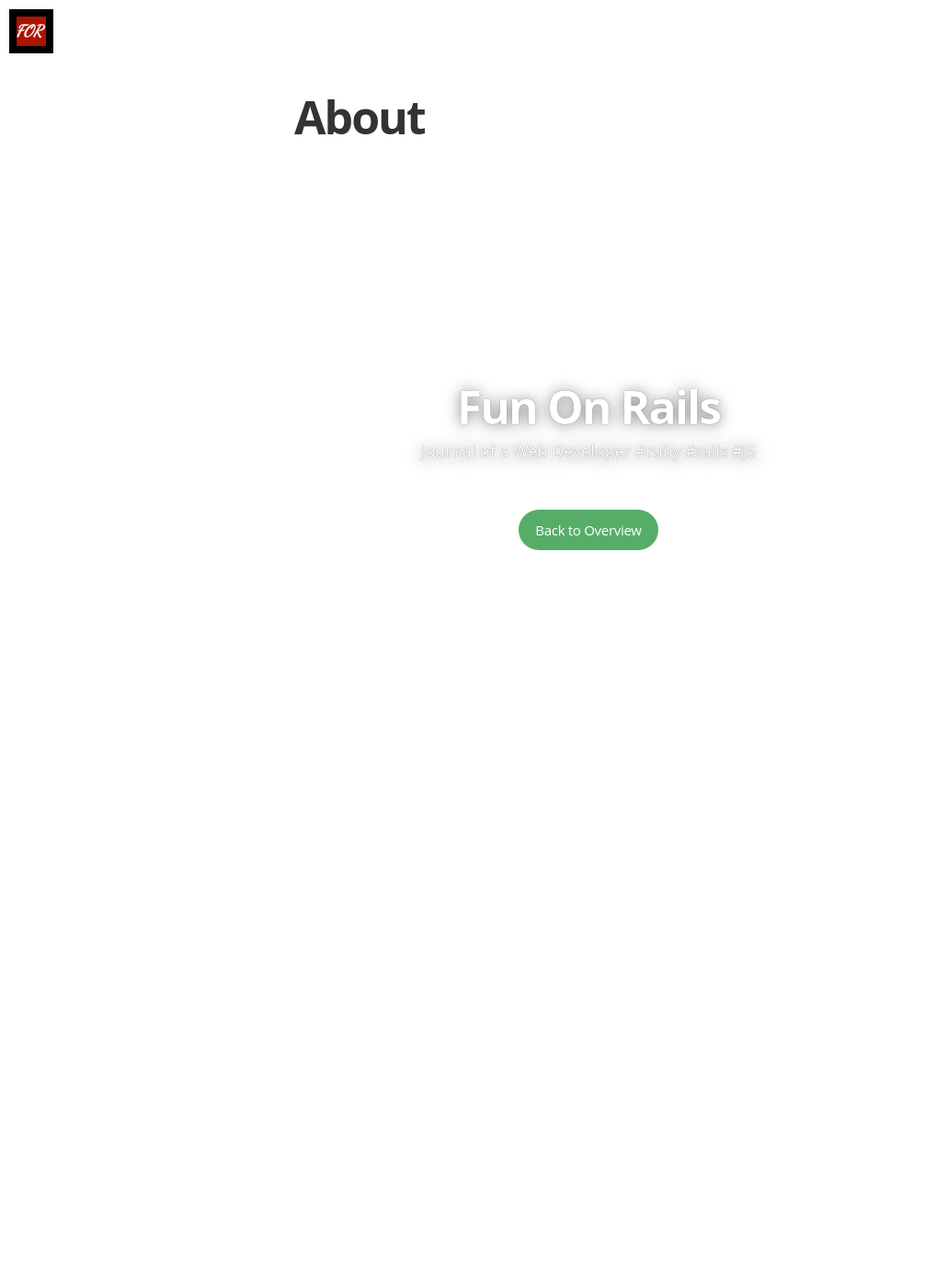
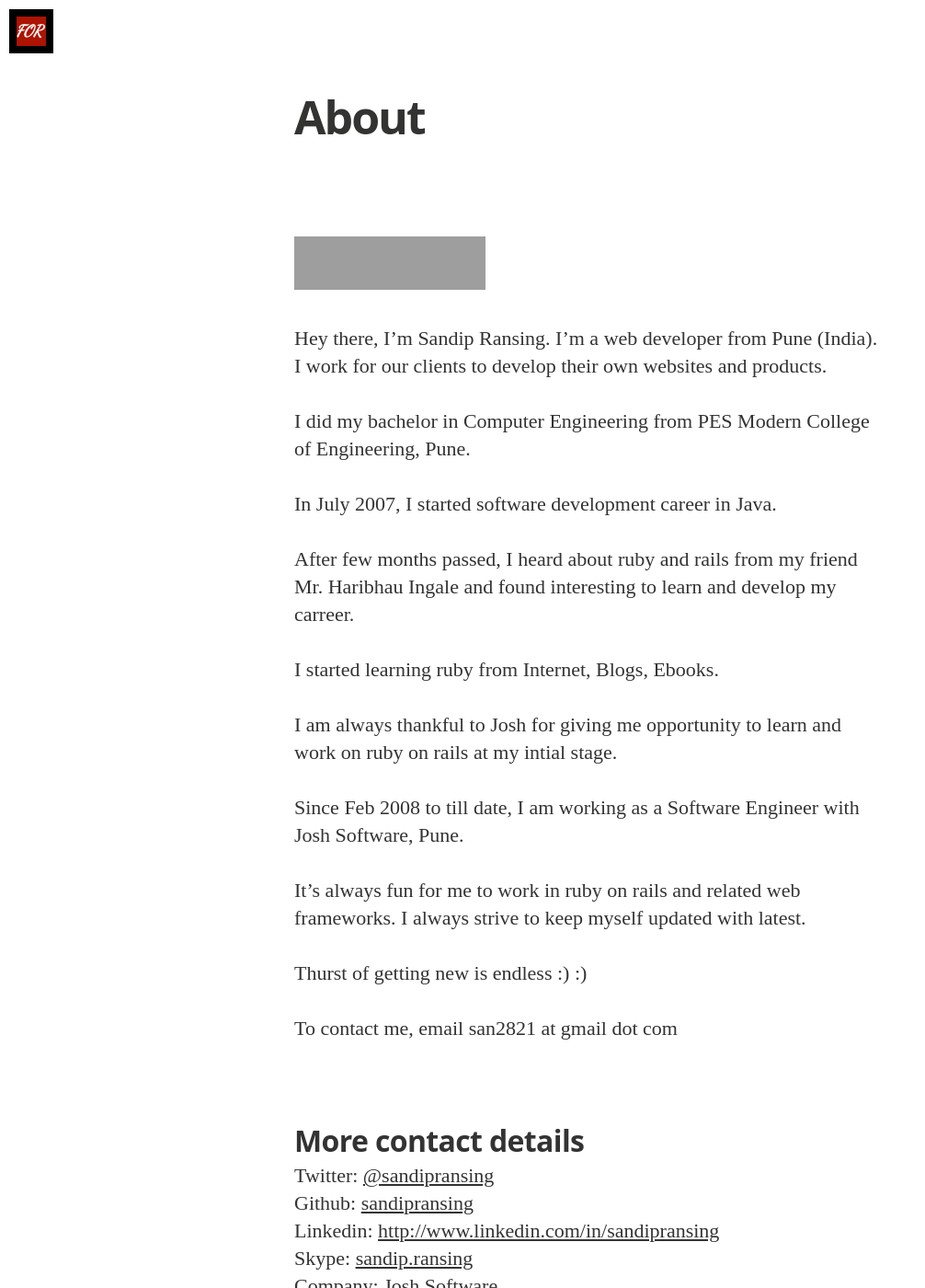
Before and after one commit to sandipransing/sandipransing.github.io, a Jekyll site: the page built from about.md, in a window 1280 px wide and 1400 px high. Shown: the whole window at 92% size, without its empty margins (0-1006 px from the left). Built offline with Jekyll 4.4.1, drawn with Linux system fonts in a browser that asks for light colours; nearby versions of some CDN libraries; some web fonts are replaced; Markdown is read by kramdown in place of the engine named in the settings; grey boxes are pictures that could not be loaded.

Commit message:
about page added

```diff
--- a/_config.yml
+++ b/_config.yml
@@ -2,6 +2,15 @@
 gems:
   - jemoji
   - jekyll-paginate
+  - octopress-image-tag
+  - octopress-codeblock
+  - jekyll-textile-converter
+  - jekyll-paginate
+  - octopress-quote-tag
+  - octopress-codefence
+  - octopress-solarized
+  - octopress-gist
+  - octopress-render-code
 
 # Site settings
 title: "Fun On Rails"
@@ -20,6 +29,7 @@
 
 url: http://funonrails.com
 baseurl: ""
+permalink: /:year/:month/:title
 
 highlighter: pygments # default python pygments have been replaced by pygments.rb
 
@@ -34,17 +44,15 @@
 twitter_handle: '@sandipransing'
 
 # Build settings
-markdown: kramdown
-gems:
-  - octopress-image-tag
-  - octopress-codeblock
-  - jekyll-textile-converter
-  - jekyll-paginate
-  - octopress-quote-tag
-  - octopress-codefence
-  - octopress-solarized
-  - octopress-gist
-  - octopress-render-code
+#markdown: kramdown
+#kramdown:
+#  parse_block_html: false
+markdown: rdiscount
+rdiscount:
+  extensions:
+    - autolink
+    - footnotes
+    - smart
 
 # Disqus Comments
 disqus_short_name: funonrails
--- a/about.md
+++ b/about.md
@@ -2,4 +2,34 @@
 layout: page
 title: About
 permalink: /about/
+footer: true
 ---
+[<img src="http://stackexchange.com/users/flair/314608.png" width="208" height="58" title="profile for Sandip Ransing on Stack Exchange, a network of free, community-driven Q&amp;A sites" style='-webkit-box-shadow:none;box-shadow:none'>](http://stackexchange.com/users/314608)
+
+Hey there, I'm Sandip Ransing. I'm a web developer from Pune (India). I work for our clients to develop their own websites and products.
+
+I did my bachelor in Computer Engineering from PES Modern College of Engineering, Pune.
+
+In July 2007, I started software development career in Java.
+
+After few months passed, I heard about ruby and rails from my friend Mr. Haribhau Ingale and found interesting to learn and develop my carreer.
+
+I started learning ruby from Internet, Blogs, Ebooks.
+
+I am always thankful to Josh for giving me opportunity to learn and work on ruby on rails at my intial stage.
+
+Since Feb 2008 to till date, I am working as a Software Engineer with Josh Software, Pune.
+
+It's always fun for me to work in ruby on rails and related web frameworks. I always strive to keep myself updated with latest.
+
+Thurst of getting new is endless :) :)
+
+To contact me, email san2821 at gmail dot com
+## More contact details
+Twitter: [@sandipransing](http://twitter.com/sandipransing)
+Github: [sandipransing](http://github.com/sandipransing)
+Linkedin: [http://www.linkedin.com/in/sandipransing](http://www.linkedin.com/in/sandipransing)
+Skype: [sandip.ransing](sandip.ransing)
+Company: [Josh Software](http://joshsoftware.com/team#sandipransing)
+
+<img src="{{ root_url }}/images/signature.png" style='-webkit-box-shadow:none;box-shadow:none'/>
```
